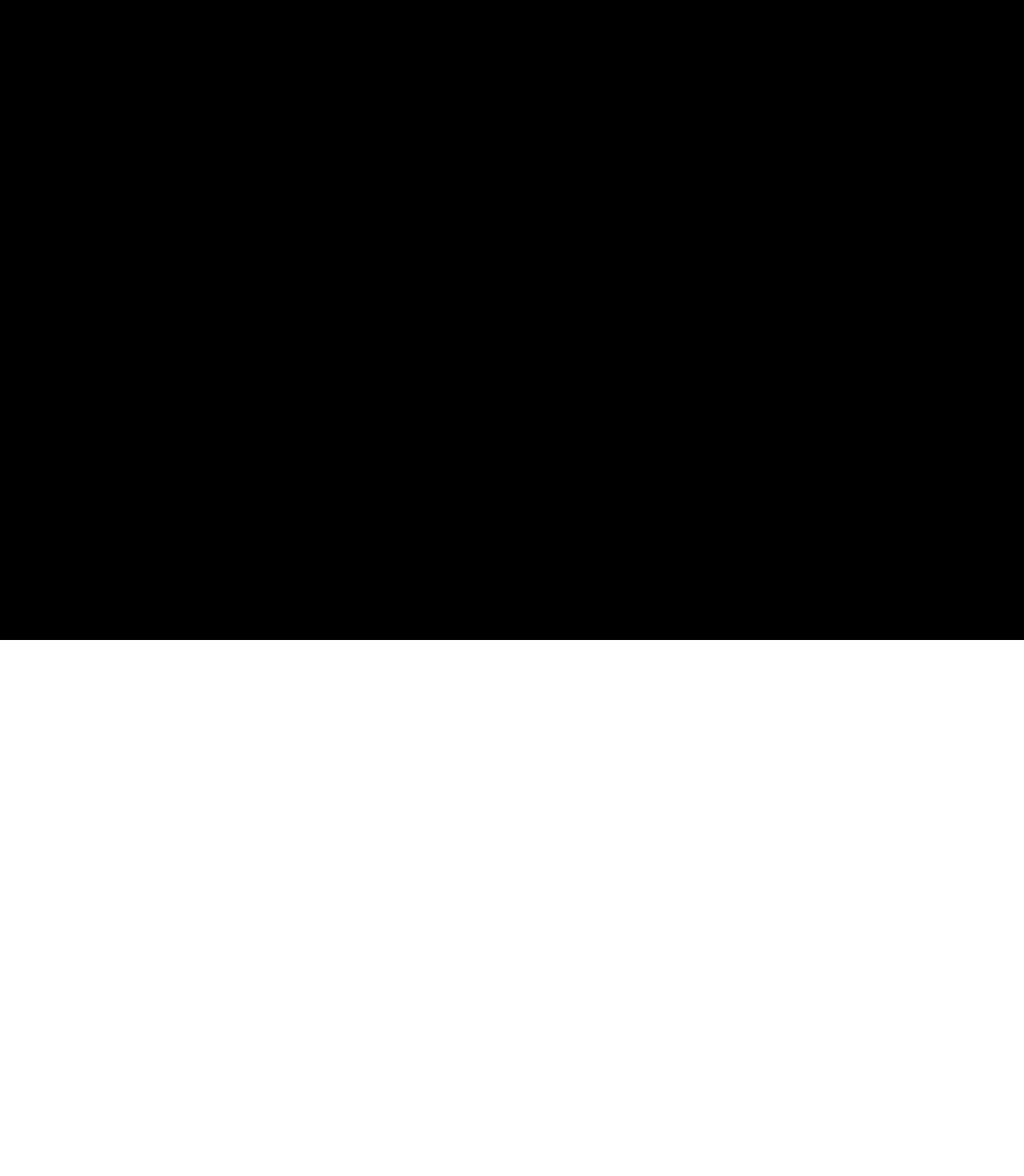
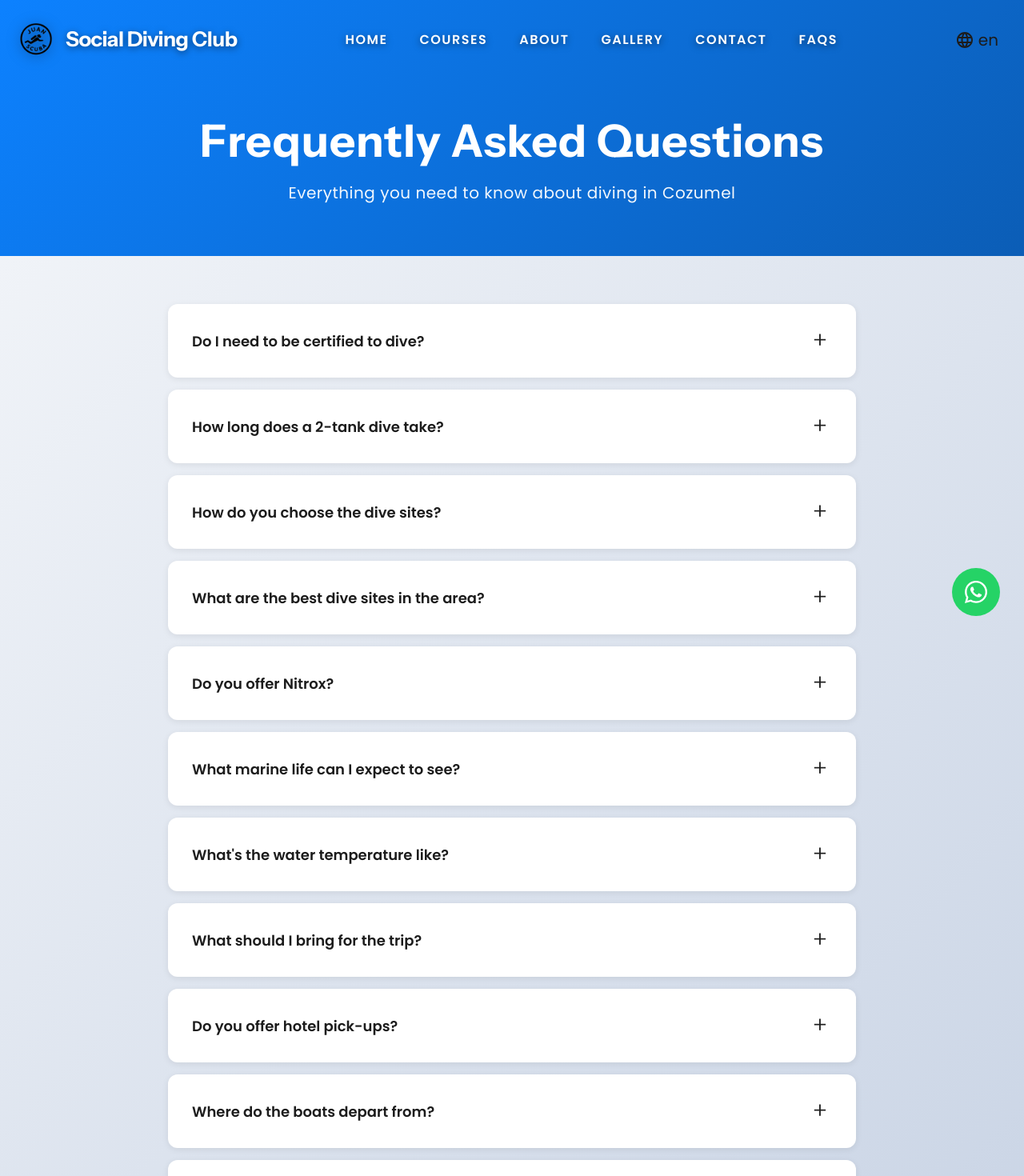
Before and after one commit to mike7019/DiveWithJuan, a React (Vite) app: page /faqs in a window 1280 px wide. Before the commit this address had no page. Shown: the top 1470 px of the page at 80% size. Before the commit the page ends 800 px from the top, so only its background shows below. Built offline with nearby package versions, Linux system fonts and the light colour scheme.

Commit message:
Add FAQs page with accordion functionality and update navigation

```diff
--- a/src/App.jsx
+++ b/src/App.jsx
@@ -11,6 +11,7 @@ import Reviews from './components/Reviews';
 import Footer from './components/Footer';
 import WhatsAppButton from './components/WhatsAppButton';
 import CourseDetailPage from './pages/CourseDetailPage';
+import FAQPage from './pages/FAQPage';
 import './App.css';
 
 function HomePage() {
@@ -51,6 +52,7 @@ function App() {
         <Routes>
           <Route path="/" element={<HomePage />} />
           <Route path="/course/:courseId" element={<CourseDetailPage />} />
+          <Route path="/faqs" element={<FAQPage />} />
         </Routes>
       </Router>
     </LanguageProvider>
--- a/src/components/Navigation.jsx
+++ b/src/components/Navigation.jsx
@@ -1,4 +1,5 @@
 import React, { useState, useEffect } from 'react';
+import { Link, useLocation } from 'react-router-dom';
 import { FaBars, FaTimes } from 'react-icons/fa';
 import LanguageSelector from './LanguageSelector';
 import { useLanguage } from '../context/useLanguage';
@@ -11,6 +12,8 @@ const Navigation = () => {
   const { language } = useLanguage();
   const t = translations[language].nav;
   const baseUrl = import.meta.env.BASE_URL;
+  const location = useLocation();
+  const isHomePage = location.pathname === '/';
 
   useEffect(() => {
     const handleScroll = () => {
@@ -35,11 +38,24 @@ const Navigation = () => {
         </button>
 
         <ul className={`nav-links ${menuOpen ? 'active' : ''}`}>
-          <li><a href="#home">{t.home}</a></li>
-          <li><a href="#courses">{t.courses}</a></li>
-          <li><a href="#about">{t.about}</a></li>
-          <li><a href="#gallery">{t.gallery}</a></li>
-          <li><a href="#contact">{t.contact}</a></li>
+          {isHomePage ? (
+            <>
+              <li><a href="#home">{t.home}</a></li>
+              <li><a href="#courses">{t.courses}</a></li>
+              <li><a href="#about">{t.about}</a></li>
+              <li><a href="#gallery">{t.gallery}</a></li>
+              <li><a href="#contact">{t.contact}</a></li>
+            </>
+          ) : (
+            <>
+              <li><Link to="/">{t.home}</Link></li>
+              <li><Link to="/#courses">{t.courses}</Link></li>
+              <li><Link to="/#about">{t.about}</Link></li>
+              <li><Link to="/#gallery">{t.gallery}</Link></li>
+              <li><Link to="/#contact">{t.contact}</Link></li>
+            </>
+          )}
+          <li><Link to="/faqs">{t.faqs}</Link></li>
         </ul>
 
         <div className="nav-secondary">
--- /dev/null
+++ b/src/pages/FAQPage.css
@@ -0,0 +1,146 @@
+.faq-page {
+  min-height: 100vh;
+  background: linear-gradient(135deg, #f5f7fa 0%, #c3cfe2 100%);
+}
+
+.faq-hero {
+  position: relative;
+  height: 40vh;
+  min-height: 300px;
+  background: linear-gradient(135deg, rgba(0, 123, 255, 0.95) 0%, rgba(0, 86, 179, 0.95) 100%);
+  display: flex;
+  align-items: center;
+  justify-content: center;
+  padding-top: 80px;
+}
+
+.faq-hero-content {
+  text-align: center;
+  color: var(--white);
+  padding: 20px;
+}
+
+.faq-hero-content h1 {
+  font-size: clamp(32px, 5vw, 56px);
+  font-weight: 700;
+  margin-bottom: 15px;
+  letter-spacing: 1px;
+}
+
+.faq-hero-content p {
+  font-size: clamp(16px, 2vw, 20px);
+  opacity: 0.95;
+  letter-spacing: 0.5px;
+}
+
+.faq-container {
+  max-width: 900px;
+  margin: 0 auto;
+  padding: 60px 20px;
+}
+
+.faq-list {
+  display: flex;
+  flex-direction: column;
+  gap: 15px;
+}
+
+.faq-item {
+  background: var(--white);
+  border-radius: 12px;
+  overflow: hidden;
+  box-shadow: 0 2px 8px rgba(0, 0, 0, 0.08);
+  transition: all 0.3s ease;
+}
+
+.faq-item:hover {
+  box-shadow: 0 4px 16px rgba(0, 0, 0, 0.12);
+  transform: translateY(-2px);
+}
+
+.faq-question {
+  width: 100%;
+  display: flex;
+  justify-content: space-between;
+  align-items: center;
+  padding: 25px 30px;
+  background: transparent;
+  border: none;
+  cursor: pointer;
+  text-align: left;
+  font-size: 18px;
+  font-weight: 600;
+  color: var(--primary-color);
+  transition: all 0.3s ease;
+}
+
+.faq-question:hover {
+  background: rgba(0, 123, 255, 0.05);
+}
+
+.faq-question span:first-child {
+  flex: 1;
+  padding-right: 20px;
+}
+
+.faq-icon {
+  font-size: 28px;
+  font-weight: 300;
+  color: var(--primary-color);
+  transition: transform 0.3s ease;
+  min-width: 30px;
+  text-align: center;
+}
+
+.faq-item.open .faq-icon {
+  transform: rotate(180deg);
+}
+
+.faq-answer {
+  max-height: 0;
+  overflow: hidden;
+  transition: max-height 0.3s ease, padding 0.3s ease;
+  padding: 0 30px;
+}
+
+.faq-item.open .faq-answer {
+  max-height: 300px;
+  padding: 0 30px 25px 30px;
+}
+
+.faq-answer p {
+  font-size: 16px;
+  line-height: 1.7;
+  color: var(--text-color);
+  margin: 0;
+}
+
+/* Responsive */
+@media (max-width: 768px) {
+  .faq-hero {
+    height: 30vh;
+    min-height: 250px;
+  }
+
+  .faq-container {
+    padding: 40px 15px;
+  }
+
+  .faq-question {
+    padding: 20px;
+    font-size: 16px;
+  }
+
+  .faq-answer {
+    padding: 0 20px;
+  }
+
+  .faq-item.open .faq-answer {
+    padding: 0 20px 20px 20px;
+  }
+
+  .faq-icon {
+    font-size: 24px;
+    min-width: 24px;
+  }
+}
--- /dev/null
+++ b/src/pages/FAQPage.jsx
@@ -0,0 +1,118 @@
+import React, { useState } from 'react';
+import { useLanguage } from '../context/useLanguage';
+import Navigation from '../components/Navigation';
+import Footer from '../components/Footer';
+import WhatsAppButton from '../components/WhatsAppButton';
+import './FAQPage.css';
+
+const FAQPage = () => {
+  const [openIndex, setOpenIndex] = useState(null);
+  const { language } = useLanguage();
+
+  const faqs = [
+    {
+      question: 'Do I need to be certified to dive?',
+      answer: 'Not necessarily. First-timers can join a Discover Scuba Diving experience with an instructor.'
+    },
+    {
+      question: 'How long does a 2-tank dive take?',
+      answer: 'Most trips take around 4–5 hours.'
+    },
+    {
+      question: 'How do you choose the dive sites?',
+      answer: 'We consider ocean conditions, experience level, and what the group wants to explore.'
+    },
+    {
+      question: 'What are the best dive sites in the area?',
+      answer: 'Palancar (Gardens, Caves, Horseshoe), Santa Rosa Wall, Colombia, and Cedral — all famous for visibility, drift diving, and vibrant reefs.'
+    },
+    {
+      question: 'Do you offer Nitrox?',
+      answer: 'Yes. Nitrox is available for certified divers upon request (extra fee may apply).'
+    },
+    {
+      question: 'What marine life can I expect to see?',
+      answer: 'Turtles, eagle rays, nurse sharks, moray eels, barracuda, giant sponges, and loads of reef fish.'
+    },
+    {
+      question: 'What\'s the water temperature like?',
+      answer: 'Warm year-round: about 24–26°C (76–78°F) in winter and 28–30°C (82–86°F) in summer.'
+    },
+    {
+      question: 'What should I bring for the trip?',
+      answer: 'Swimsuit, towel, reef-safe sunscreen, and your certification card if you\'re certified.'
+    },
+    {
+      question: 'Do you offer hotel pick-ups?',
+      answer: 'No, we don\'t offer pick-ups. We meet directly at the marina at the scheduled time.'
+    },
+    {
+      question: 'Where do the boats depart from?',
+      answer: 'We depart from the marina, and you\'ll receive exact meeting instructions after booking.'
+    },
+    {
+      question: 'Can I join if I haven\'t dived in a long time?',
+      answer: 'Yes. A refresher or a slow, easy first dive can help you feel comfortable again.'
+    },
+    {
+      question: 'Are private dives available?',
+      answer: 'Yes. Private guides and private boats can be arranged on request.'
+    },
+    {
+      question: 'What if the weather is bad?',
+      answer: 'If the port closes or conditions are unsafe, the trip may be rescheduled or refunded.'
+    },
+    {
+      question: 'What\'s the typical group size?',
+      answer: 'We keep small groups to ensure a relaxed, personalized experience.'
+    },
+    {
+      question: 'Does the Marine Park have rules?',
+      answer: 'Yes. The Cozumel Marine Park has strict regulations: no sunscreen, no gloves, no sticks, and no touching the coral or marine life at any time.'
+    }
+  ];
+
+  const toggleFAQ = (index) => {
+    setOpenIndex(openIndex === index ? null : index);
+  };
+
+  return (
+    <>
+      <Navigation />
+      <div className="faq-page">
+        <div className="faq-hero">
+          <div className="faq-hero-content">
+            <h1>Frequently Asked Questions</h1>
+            <p>Everything you need to know about diving in Cozumel</p>
+          </div>
+        </div>
+
+        <div className="faq-container">
+          <div className="faq-list">
+            {faqs.map((faq, index) => (
+              <div
+                key={index}
+                className={`faq-item ${openIndex === index ? 'open' : ''}`}
+              >
+                <button
+                  className="faq-question"
+                  onClick={() => toggleFAQ(index)}
+                >
+                  <span>{faq.question}</span>
+                  <span className="faq-icon">{openIndex === index ? '−' : '+'}</span>
+                </button>
+                <div className="faq-answer">
+                  <p>{faq.answer}</p>
+                </div>
+              </div>
+            ))}
+          </div>
+        </div>
+      </div>
+      <Footer />
+      <WhatsAppButton />
+    </>
+  );
+};
+
+export default FAQPage;
--- a/src/translations/translations.js
+++ b/src/translations/translations.js
@@ -6,7 +6,8 @@ export const translations = {
       courses: 'Courses',
       about: 'About',
       gallery: 'Gallery',
-      contact: 'Contact'
+      contact: 'Contact',
+      faqs: 'FAQs'
     },
     // Hero
     hero: {
@@ -242,7 +243,8 @@ export const translations = {
       courses: 'Cursos',
       about: 'Acerca de',
       gallery: 'Galería',
-      contact: 'Contacto'
+      contact: 'Contacto',
+      faqs: 'Preguntas Frecuentes'
     },
     // Hero
     hero: {
```
